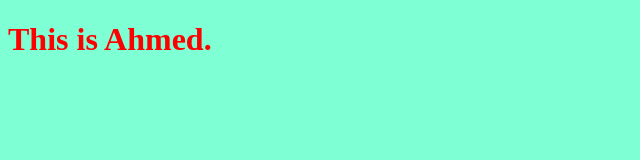
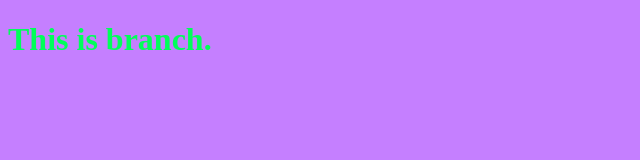
Before and after one commit to Ahmed-Coder3/Newproject, a plain HTML site: page index.html in a window 1280 px wide. Shown: the whole page, without its empty margins (0-640 px from the left). Drawn offline with Linux system fonts and the light colour scheme.

Commit message:
changing style for title

```diff
--- a/index.html
+++ b/index.html
@@ -9,7 +9,7 @@
 </head>
 
 <body>
-    <h1>This is Ahmed.</h1>
+    <h1>This is branch.</h1>
     <script src="app.js"></script>
 </body>
 
--- a/style.css
+++ b/style.css
@@ -1,7 +1,7 @@
 h1 {
-    color: red;
+    color: rgb(0, 255, 89);
 }
 
 body {
-    background-color: aquamarine;
+    background-color: rgb(197, 127, 255);
 }
```
